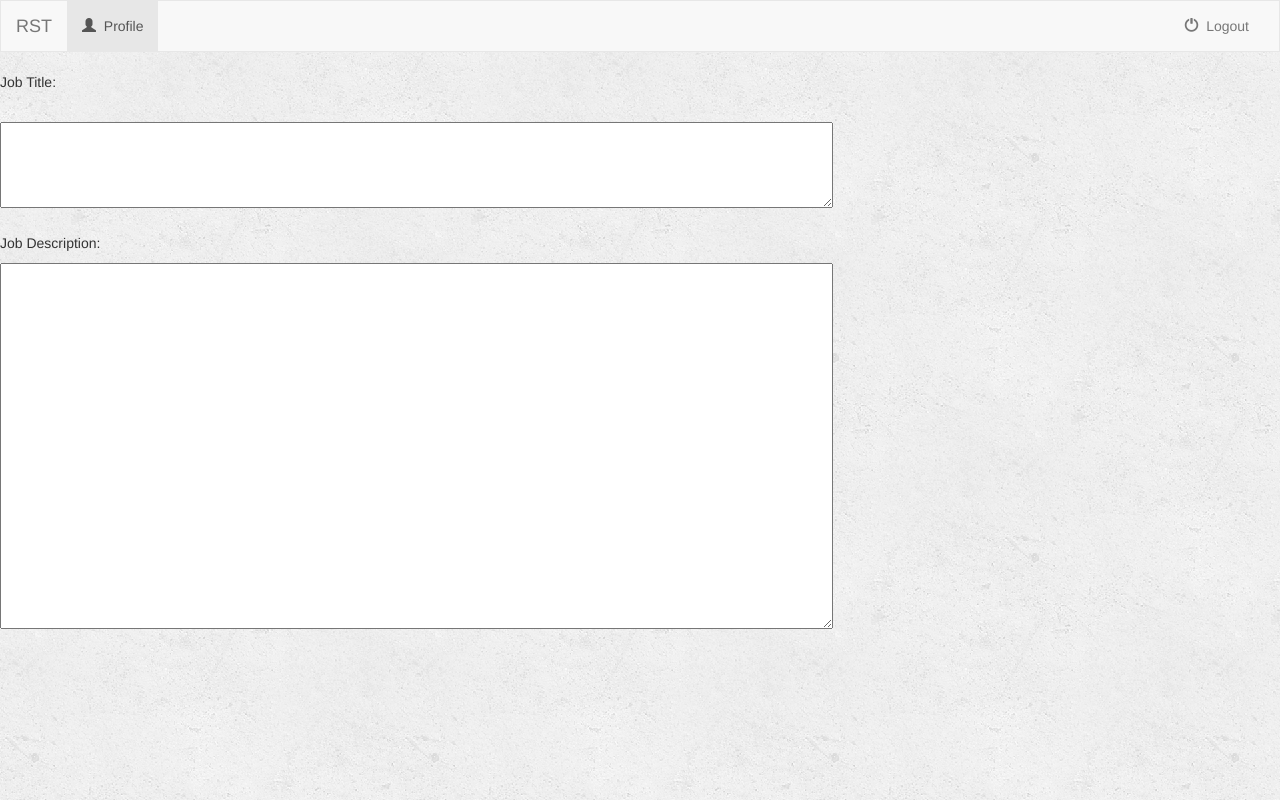
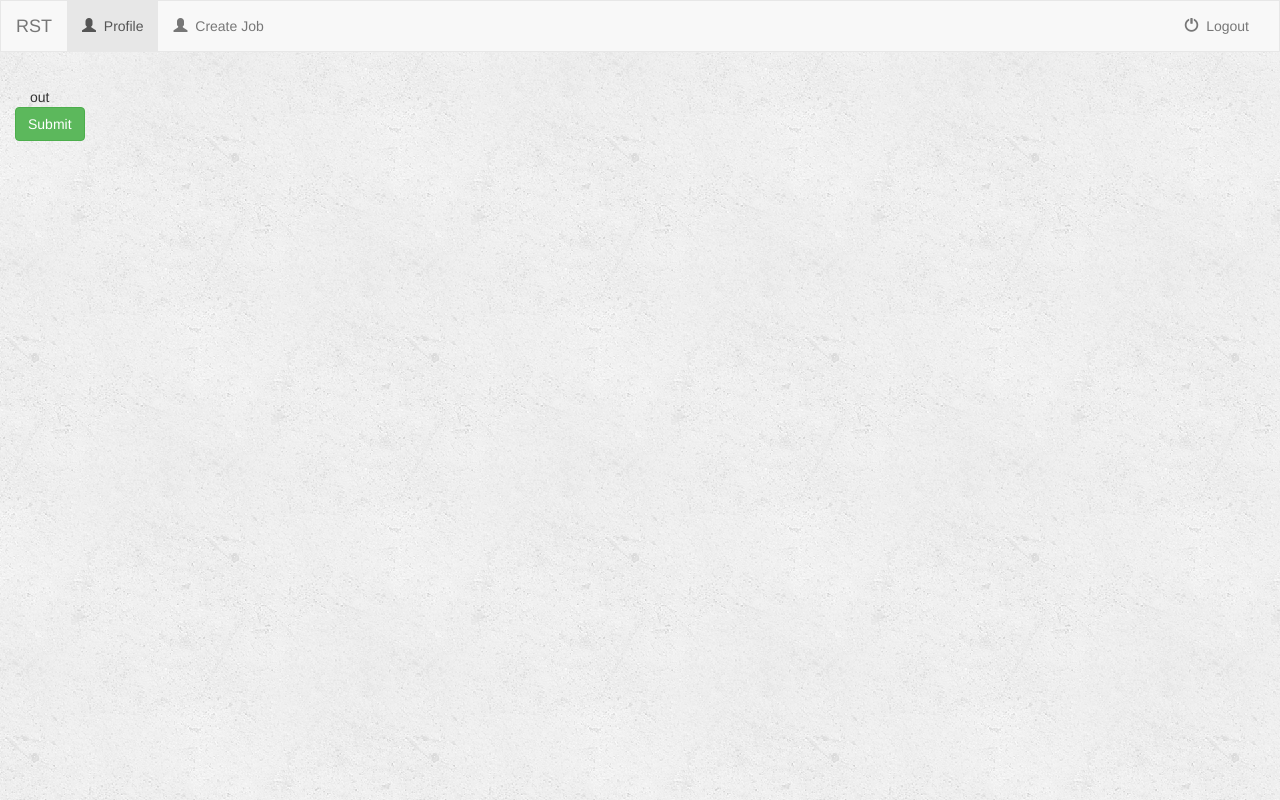
Before and after one commit to Tlee94/Mini-Turk, a Django app: page /turk/1/create_job/ in a window 1280 px wide. Run offline with Django 3.2, Linux system fonts and the light colour scheme; data comes from the database, SQL or seed files in the repository; some libraries are stand-ins or nearby versions.

Commit message:
form_template needs fixing

```diff
--- a/RST/turk/models.py
+++ b/RST/turk/models.py
@@ -1,4 +1,5 @@
 from django.db import models
+from django.core.urlresolvers import reverse
 
 
 class Profile(models.Model):
--- a/RST/turk/templates/turk/base.html
+++ b/RST/turk/templates/turk/base.html
@@ -37,6 +37,15 @@
                 </li>
             </ul>
 
+            <ul class="nav navbar-nav navbar-left">
+                <li class="">
+                    <a href="{% url 'turk:create_job' 1 %}"> <!-- TODO: profile.id currently hard coded. Needs fix -->
+                        <span class="glyphicon glyphicon-user" aria-hidden="true"></span>&nbsp;
+                        Create Job
+                    </a>
+                </li>
+            </ul>
+
             <ul class="nav navbar-nav navbar-right">
                 <li class="">
                     <a href="#">
--- a/RST/turk/templates/turk/create_job.html
+++ b/RST/turk/templates/turk/create_job.html
@@ -3,8 +3,26 @@
 {% extends 'turk/base.html' %}
 
 {% block body %}
-    <p>Job Title:</p><br>
-    <textarea rows="4" cols="100"> </textarea><br><br>
-    <p>Job Description:</p>
-    <textarea rows="18" cols="100"> </textarea>
+    <div class="container-fluid">
+
+        <div class="row">
+
+            <div class="col-sm-12 col-md-7">
+                <div class="=panel panel-default">
+                    <div class="panel-body">
+
+                        <form class="form-horizontal" action="" method="post" enctype="multipart/form-data">
+                            {% csrf_token %}
+                            {% include 'turk/form-template.html' %}
+                            <div class="form-group">
+                                <button type="submit" class="btn btn-success">Submit</button>
+                            </div>
+                        </form>
+                    </div>
+                </div>
+            </div>
+
+        </div>
+
+    </div>
 {% endblock %}
--- /dev/null
+++ b/RST/turk/templates/turk/form-template.html
@@ -0,0 +1,4 @@
+out
+{% for field in form %}
+    {{ field }}
+{% endfor %}
--- a/RST/turk/views.py
+++ b/RST/turk/views.py
@@ -27,4 +27,5 @@ def job_description(request, profile_id, job_id):
 
 def create_job(request, profile_id):
     profile = get_object_or_404(Profile, pk=profile_id)
+    fields = ['job_title', 'job_description']
     return render(request, 'turk/create_job.html', {'profile': profile})
```
